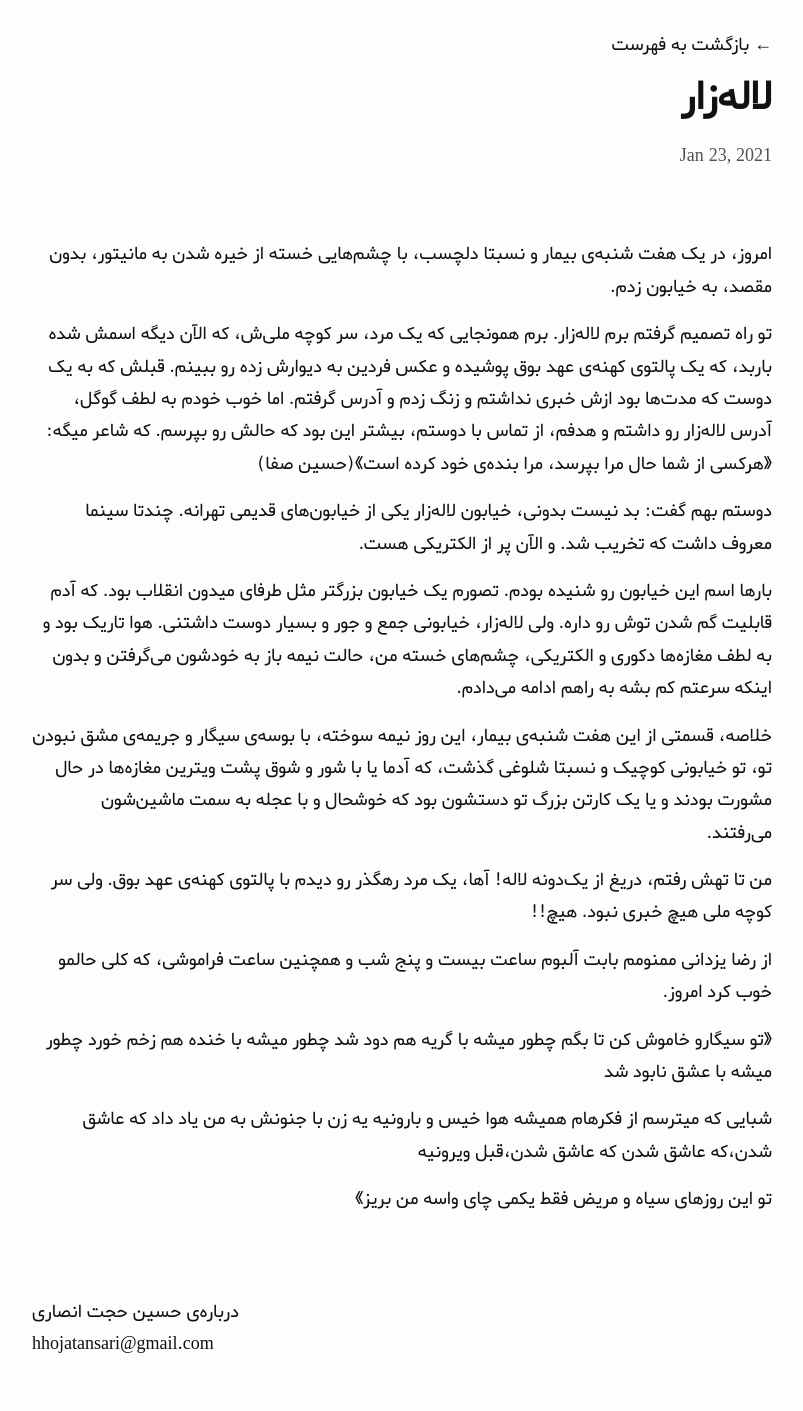
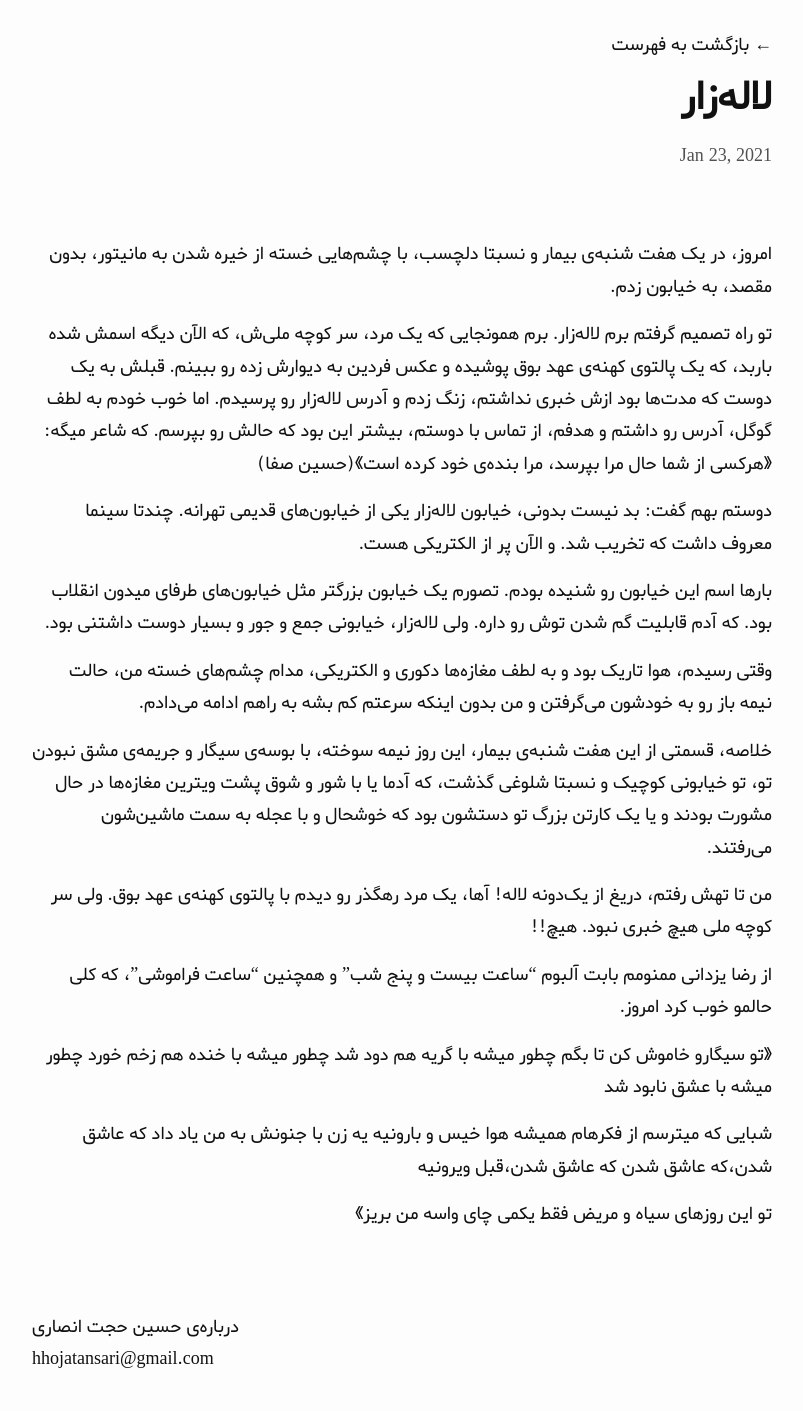
Before and after one commit to hhojatansari/hhojatansari.github.io, a Jekyll site: the page built from _posts/2021-1-23-Lalezar.md, in a window 1280 px wide. Shown: the whole page, without its empty margins (238-1041 px from the left). Built offline with Jekyll 4.4.1, drawn with Linux system fonts in a browser that asks for light colours; nearby versions of some CDN libraries.

Commit message:
Update 2021-1-23-Lalezar.md

```diff
--- a/_posts/2021-1-23-Lalezar.md
+++ b/_posts/2021-1-23-Lalezar.md
@@ -6,17 +6,19 @@ title: "لاله‌زار"
 
 امروز، در یک هفت شنبه‌ی بیمار و نسبتا دلچسب، با چشم‌هایی خسته از خیره شدن به مانیتور، بدون مقصد، به خیابون زدم.
 
-تو راه تصمیم گرفتم برم لاله‌زار. برم همونجایی که یک مرد، سر کوچه ملی‌ش، که الآن دیگه اسمش شده باربد، که یک پالتوی کهنه‌ی عهد بوق پوشیده و عکس فردین به دیوارش زده رو ببینم. قبلش که به یک دوست که مدت‌ها بود ازش خبری نداشتم و زنگ زدم و آدرس گرفتم. اما خوب خودم به لطف گوگل، آدرس لاله‌زار رو داشتم و هدفم، از تماس با دوستم، بیشتر این بود که حالش رو بپرسم. که شاعر میگه: 《هرکسی از شما حال مرا بپرسد، مرا بنده‌ی خود کرده است》(حسین صفا)
+تو راه تصمیم گرفتم برم لاله‌زار. برم همونجایی که یک مرد، سر کوچه ملی‌ش، که الآن دیگه اسمش شده باربد، که یک پالتوی کهنه‌ی عهد بوق پوشیده و عکس فردین به دیوارش زده رو ببینم. قبلش به یک دوست که مدت‌ها بود ازش خبری نداشتم، زنگ زدم و آدرس لاله‌زار رو پرسیدم. اما خوب خودم به لطف گوگل، آدرس رو داشتم و هدفم، از تماس با دوستم، بیشتر این بود که حالش رو بپرسم. که شاعر میگه: 《هرکسی از شما حال مرا بپرسد، مرا بنده‌ی خود کرده است》(حسین صفا)
 
 دوستم بهم گفت: بد نیست بدونی، خیابون لاله‌زار یکی از خیابون‌های قدیمی تهرانه. چندتا سینما معروف داشت که تخریب شد. و الآن پر از الکتریکی هست.
 
-بارها اسم این خیابون رو شنیده بودم. تصورم یک خیابون بزرگتر مثل طرفای میدون انقلاب بود. که آدم قابلیت گم شدن توش رو داره. ولی لاله‌زار، خیابونی جمع و جور و بسیار دوست داشتنی. هوا تاریک بود و به لطف مغازه‌ها دکوری و الکتریکی، چشم‌های خسته من، حالت نیمه باز به خودشون می‌گرفتن و بدون اینکه سرعتم کم بشه به راهم ادامه می‌دادم.
+بارها اسم این خیابون رو شنیده بودم. تصورم یک خیابون بزرگتر مثل خیابون‌های طرفای میدون انقلاب بود. که آدم قابلیت گم شدن توش رو داره. ولی لاله‌زار، خیابونی جمع و جور و بسیار دوست داشتنی بود.
+
+وقتی رسیدم، هوا تاریک بود و به لطف مغازه‌ها دکوری و الکتریکی، مدام چشم‌های خسته من، حالت نیمه باز رو به خودشون می‌گرفتن و من بدون اینکه سرعتم کم بشه به راهم ادامه می‌دادم.
 
 خلاصه، قسمتی از این هفت شنبه‌ی بیمار، این روز نیمه سوخته، با بوسه‌ی سیگار و جریمه‌ی مشق نبودن تو، تو خیابونی کوچیک و نسبتا شلوغی گذشت، که آدما یا با شور و شوق پشت ویترین مغازه‌ها در حال مشورت بودند و یا یک کارتن بزرگ تو دستشون بود که خوشحال و با عجله به سمت ماشین‌شون می‌رفتند.
 
 من تا تهش رفتم، دریغ از یک‌دونه لاله! آها، یک مرد رهگذر رو دیدم با پالتوی کهنه‌ی عهد بوق. ولی سر کوچه ملی هیچ خبری نبود. هیچ!!
 
-از رضا یزدانی ممنومم بابت آلبوم ساعت بیست و پنج شب و همچنین ساعت فراموشی، که کلی حالمو خوب کرد امروز.
+از رضا یزدانی ممنومم بابت آلبوم "ساعت بیست و پنج شب" و همچنین "ساعت فراموشی"، که کلی حالمو خوب کرد امروز.
 
 《تو سیگارو خاموش کن تا بگم
 چطور میشه با گریه هم دود شد
```
